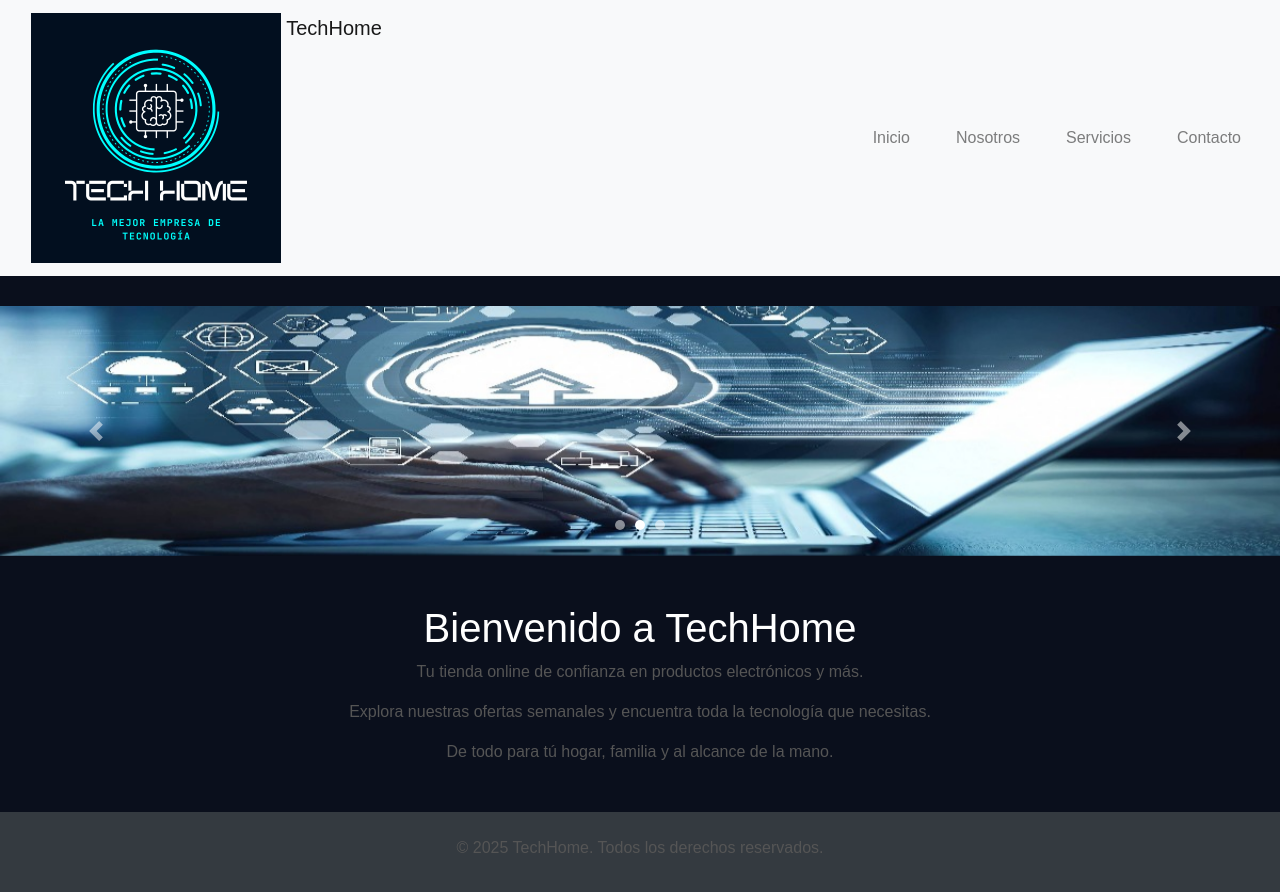
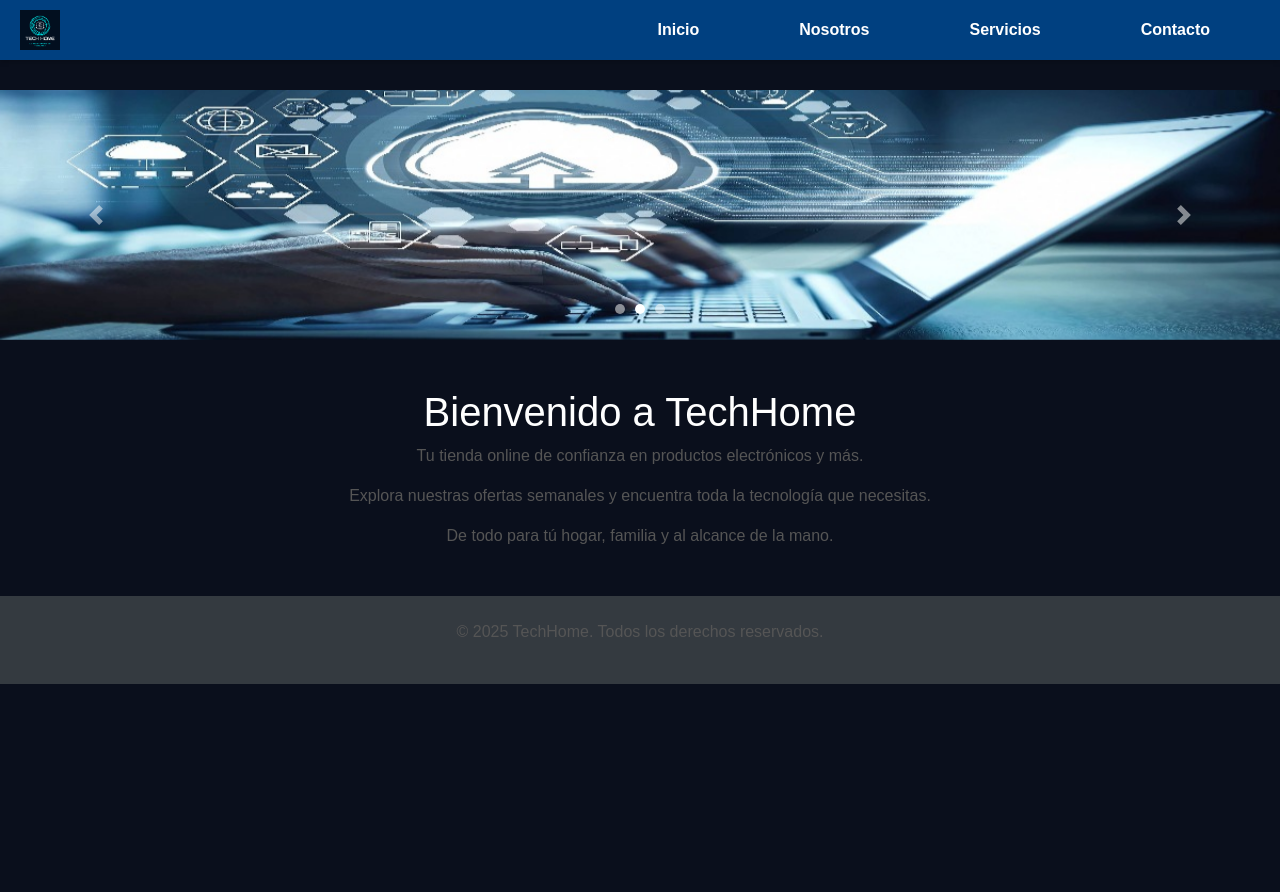
Before and after one commit to DiegoNegreteE/RepositorioDiego, a plain HTML site: page index.html in a window 1280 px wide. After the commit the page ends 800 px from the top, so only its background shows below. Drawn offline with nearby package versions, Linux system fonts and the light colour scheme.

Commit message:
Actualizacion de la barra de navegación en horizontal y logo.

```diff
--- a/css/style.css
+++ b/css/style.css
@@ -107,3 +107,64 @@ button {
 button:hover {
     background-color: #0056b3;
 }
+
+/* Barra de navegación */
+.navbar {
+    background-color: #004080; /* Color azul tech */
+    padding: 10px 0;
+    box-shadow: 0 2px 5px rgba(0,0,0,0.2);
+    position: sticky;
+    top: 0;
+    z-index: 1000;
+  }
+
+  .nav-menu {
+    list-style: none;
+    display: flex;
+    justify-content: center;
+    margin: 0;
+    padding: 0;
+  }
+
+  .nav-menu li {
+    margin: 0 20px;
+  }
+
+  .nav-menu a {
+    text-decoration: none;
+    color: white;
+    font-weight: bold;
+    padding: 8px 15px;
+    transition: background-color 0.3s ease, color 0.3s ease;
+    border-radius: 5px;
+  }
+
+  .nav-menu a:hover {
+    background-color: #0066cc;
+    color: #fff;
+  }
+
+  .navbar {
+    background-color: #004080;
+    padding: 10px 20px;
+    box-shadow: 0 2px 5px rgba(0,0,0,0.2);
+    position: sticky;
+    top: 0;
+    z-index: 1000;
+    display: flex;
+    align-items: center;
+    justify-content: space-between;
+  }
+
+  .logo img {
+    height: 40px;
+  }
+
+  .nav-menu {
+    list-style: none;
+    display: flex;
+    justify-content: center;
+    align-items: center;
+    margin: 0;
+    padding: 0;
+  }
--- a/index.html
+++ b/index.html
@@ -13,26 +13,17 @@
 <body>
 
     <!-- NAVBAR -->
-    <nav class="navbar navbar-expand-lg navbar-light bg-light">
-        <a class="navbar-brand" href="index.html">
-            <img src="images/logo.png" width="250" height="250" class="d-inline-block align-top" alt="Logo Empresa">
-          TechHome
-        </a>
-        <button class="navbar-toggler" type="button" data-toggle="collapse" data-target="#navbarNav"
-          aria-controls="navbarNav" aria-expanded="false" aria-label="Toggle navigation">
-          <span class="navbar-toggler-icon"></span>
-        </button>
-        <div class="collapse navbar-collapse" id="navbarNav">
-          <ul class="navbar-nav ml-auto">
-            <li class="nav-item"><a class="nav-link" href="index.html">Inicio</a></li>
-            <li class="nav-item"><a class="nav-link" href="nosotros.html">Nosotros</a></li>
-            <li class="nav-item"><a class="nav-link" href="servicio.html">Servicios</a></li>
-            <li class="nav-item"><a class="nav-link" href="contacto.html">Contacto</a></li>
-          </ul>
-        </div>
-      </nav>
-
-
+    <nav class="navbar">
+      <div class="logo">
+        <img src="images/logo.png" alt="Logo de la empresa">
+      </div>
+      <ul class="nav-menu">
+        <li><a href="index.html">Inicio</a></li>
+        <li><a href="nosotros.html">Nosotros</a></li>
+        <li><a href="servicios.html">Servicios</a></li>
+        <li><a href="contacto.html">Contacto</a></li>
+      </ul>
+    </nav>
 
     <!-- CAROUSEL -->
     <div id="carouselTechHome" class="carousel slide" data-ride="carousel" data-interval="3000">
```
Also changed, not shown: contacto.html (+12 -14 lines), nosotros.html (+11 -13 lines), servicios.html (+12 -14 lines).
